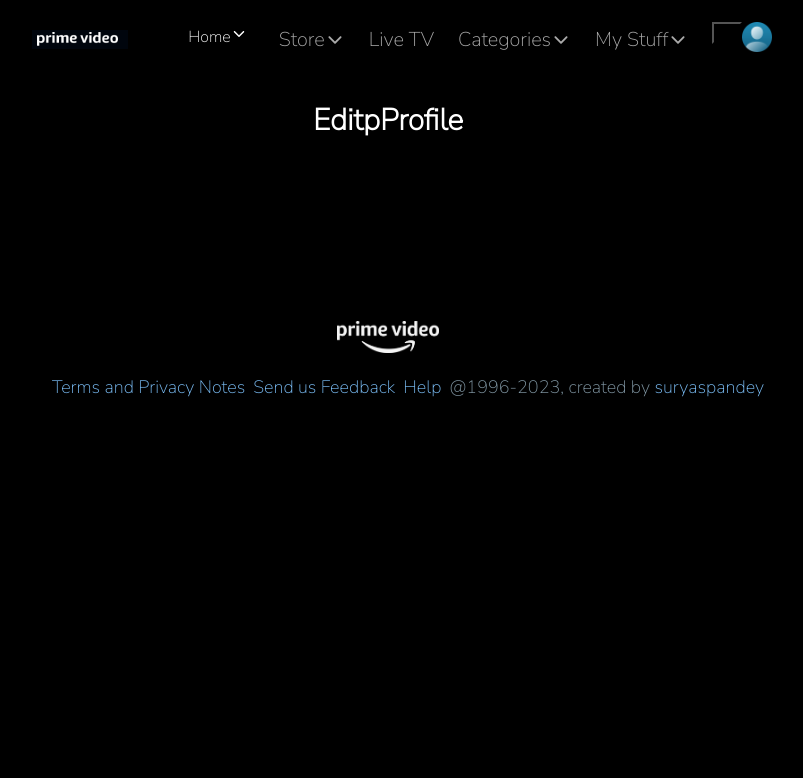
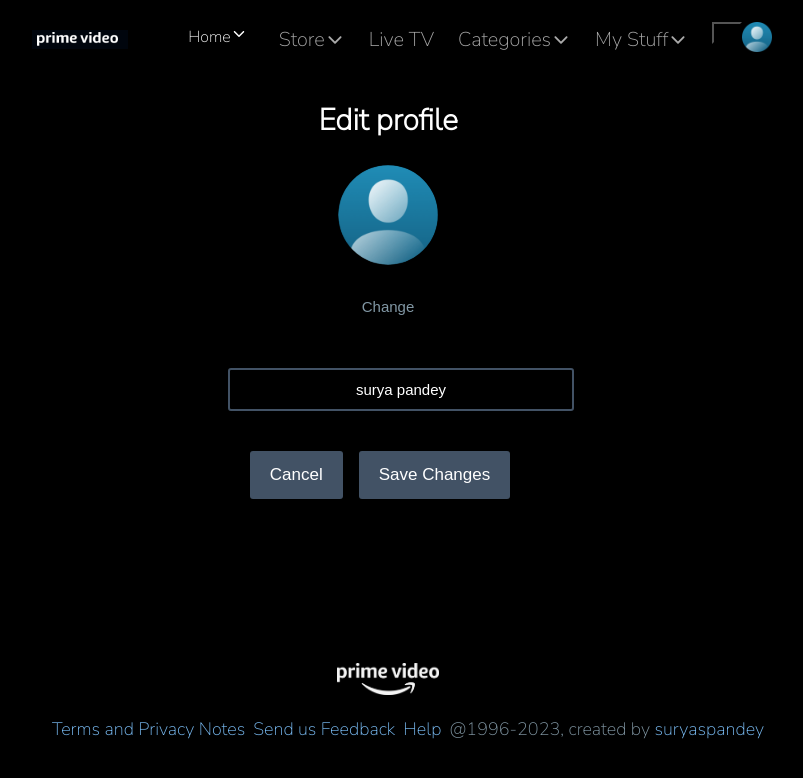
Before and after one commit to suryaspandey/AmazonPrimeClone, a React (Vite) app: page /editProfile in a window 1280 px wide. Shown: the top 778 px of the page, without its empty margins (252-1055 px from the left). Built offline with nearby package versions, Linux system fonts and the light colour scheme; a web font is replaced by a local one.

Commit message:
EditProfile page updated

```diff
--- a/src/Pages/EditProfile.jsx
+++ b/src/Pages/EditProfile.jsx
@@ -4,7 +4,35 @@
 function EditProfile() {
   return (
     <>
-      <div className="editProfile-heading">EditpProfile</div>
+      <div className="editProfile-heading">Edit profile</div>
+      <div className="editProfile-img-container">
+        <ul className="editProfile-ul">
+          <li className="editProfile-li">
+            <div className="editProfile">
+              <img className="editprofile-img" src="/adult-1.png" alt="" />
+            </div>
+          </li>
+        </ul>
+        <button className="profileChange-btn">
+          <p className="change-profileImg">Change</p>
+        </button>
+        <div className="input-profileName">
+          <input
+            className="input-edit-create-name"
+            type="text"
+            minLength={1}
+            maxLength={50}
+            required
+            placeholder="Enter name"
+            value="surya pandey"
+          />
+        </div>
+
+        <div className="editProfile-save-cancel-btns">
+          <button className="editProfile-cancel-btn">Cancel</button>
+          <button className="editProfile-cancel-btn">Save Changes</button>
+        </div>
+      </div>
     </>
   );
 }
--- a/src/Pages/editProfile.css
+++ b/src/Pages/editProfile.css
@@ -6,3 +6,89 @@
   padding: 24px 0 16px;
   padding-top: 100px;
 }
+
+.editProfile-ul {
+  flex-flow: row wrap;
+  justify-content: center;
+  margin: auto auto 8px;
+  display: flex;
+  padding: 0;
+}
+
+.editProfile-li {
+  cursor: pointer;
+  height: 108px;
+  padding: 8px 16px 0;
+}
+
+.editprofile-img {
+  background-size: 100% 100%;
+  border-radius: 50%;
+  height: 100px;
+  width: 100px;
+}
+
+.profileChange-btn {
+  display: flex;
+  margin: auto;
+  outline: none;
+  padding-bottom: 36px;
+  text-align: center;
+  border: none;
+  background-color: transparent;
+}
+
+.change-profileImg {
+  color: #8197a4;
+  font-size: 15px;
+  line-height: 20px;
+}
+
+.input-profileName {
+  margin-bottom: 12px;
+  margin: auto;
+  width: 320px;
+  padding-bottom: 40px;
+}
+
+.input-edit-create-name {
+  background-color: rgba(0, 0, 0, 0.3);
+  border: 2px solid #425265;
+  box-shadow: none;
+  color: #fff;
+  font-size: 15px;
+  outline: none;
+  transition: opacity 0.2s ease-in-out, border 0.2s ease-in-out,
+    box-shadow 0.2s ease-in-out, color 0.2s ease-in-out,
+    outline 0.2s ease-in-out;
+  width: 100%;
+  border-radius: 3px;
+  padding: 11px;
+  height: auto;
+  text-align: center;
+}
+
+.editProfile-save-cancel-btns {
+  display: flex;
+  justify-content: center;
+}
+
+.editProfile-cancel-btn {
+  margin-right: 16px;
+  background-color: #425265;
+  color: #fff;
+  border-radius: 3px;
+  border: none;
+  box-sizing: border-box;
+  cursor: pointer;
+  display: inline-block;
+  font-family: Amazon Ember, Amazon Arabic Ember, Arial, sans-serif !important;
+  font-size: 17px;
+  line-height: 20px;
+  margin-top: 0;
+  padding: 14px 20px;
+  text-decoration: none;
+  touch-action: manipulation;
+  transition: all 0.2s ease-out;
+  vertical-align: top;
+}
```
